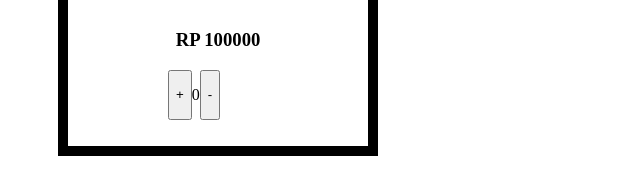
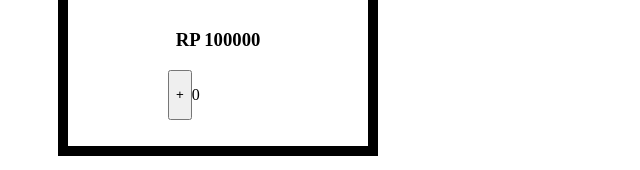
Before and after one commit to Habil233z/React, a React (Vite) app: page / in a window 1280 px wide. Shown: the part 314-484 px from the top of the page, without its empty margins (0-640 px from the left). Built offline with nearby package versions, Linux system fonts and the light colour scheme.

Commit message:
add hide to decrease button when count is 0

```diff
--- a/src/App.tsx
+++ b/src/App.tsx
@@ -58,7 +58,7 @@ function App() {
         <div className="buyAmount">
             <button className="increaseButton" onClick={() => increaseOnClick(product.id)}>+</button>
                 <p className= {"product"}>{product.count || 0}</p>
-            <button className="decreaseProduct" onClick={() => decreaseOnClick(product.id)}>-</button>
+            <button className={product.count >0 ? " decreaseButton": "hide"} onClick={() => decreaseOnClick(product.id)}>-</button>
         </div>
     </div>
       ))
```
